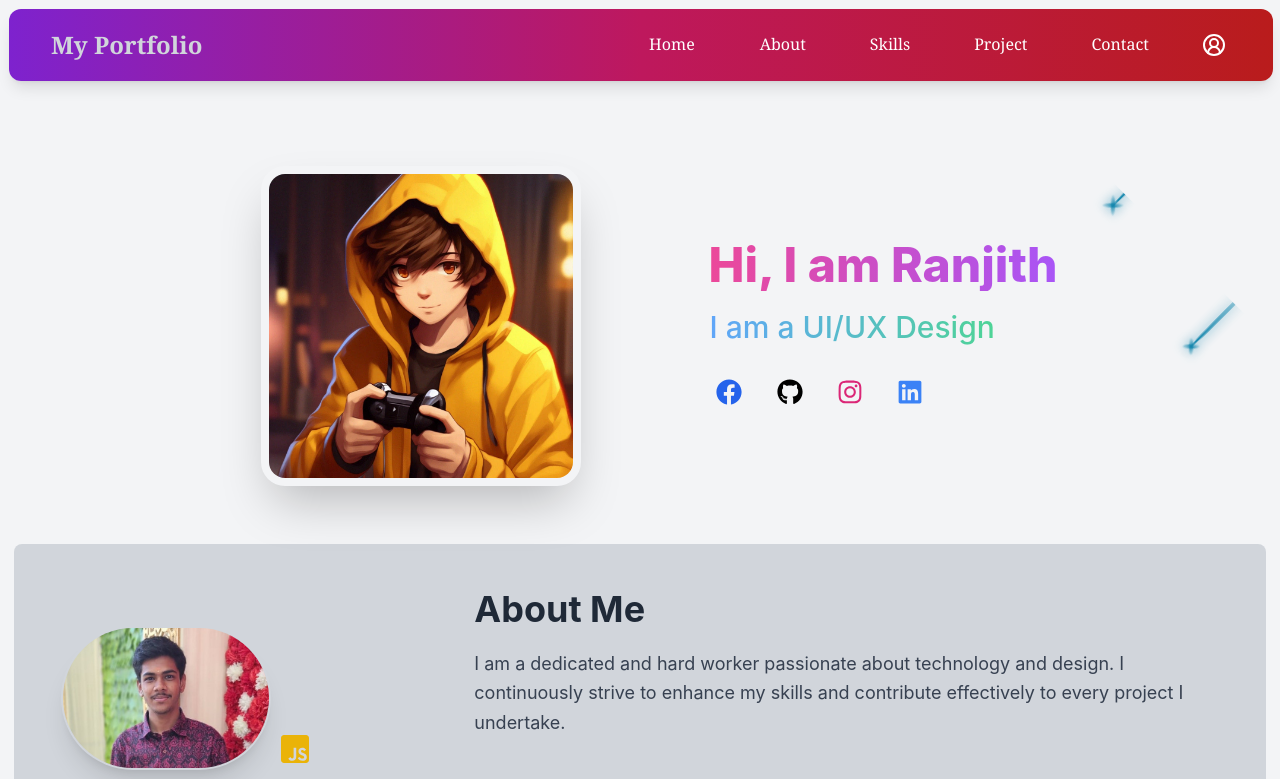
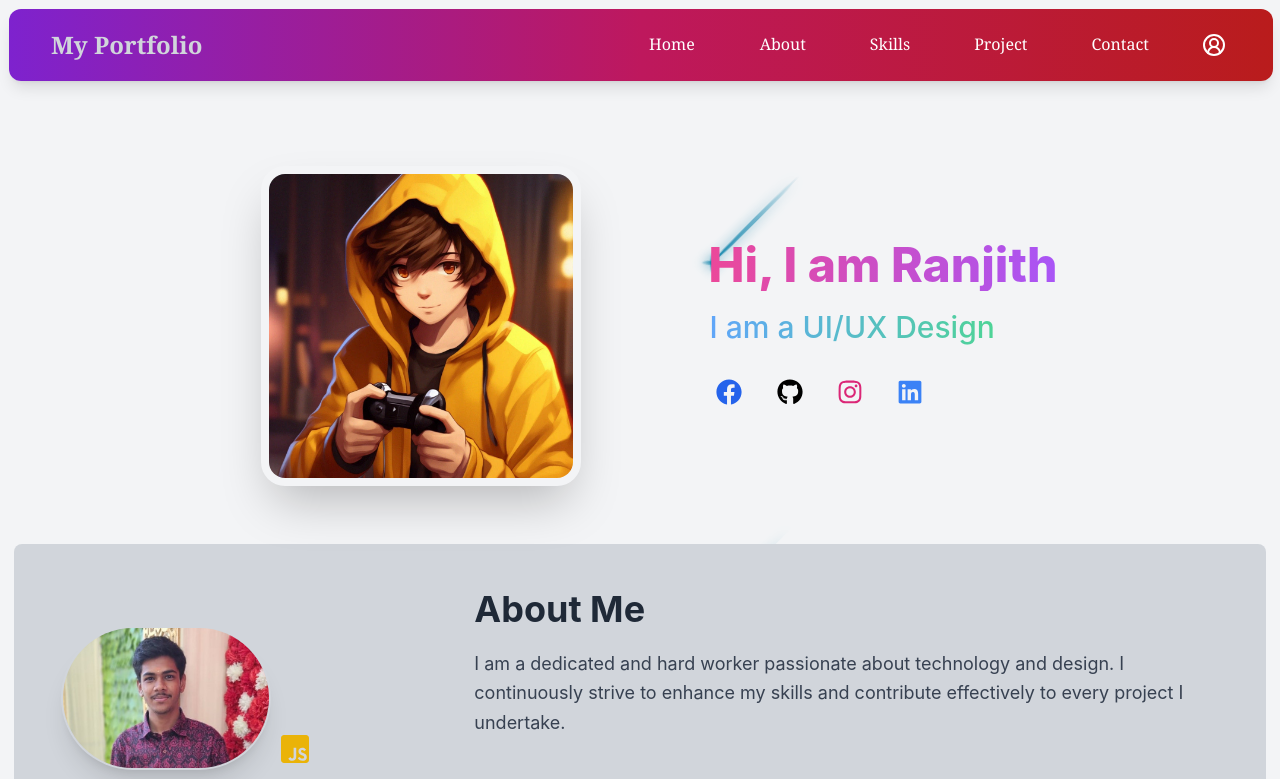
Before and after one commit to ranjiths-17904/React, a React (Vite) app in the folder sample/: page /Profile in a window 1280 px wide. Shown: the top 779 px of the page. Built offline with nearby package versions, Linux system fonts and the light colour scheme.

Commit message:
Animation updated

```diff
--- a/sample/src/assets/css/animation.scss
+++ b/sample/src/assets/css/animation.scss
@@ -14,7 +14,7 @@
 .profile-container {
   position: relative;
   width: 100%;
-  height: 100vh;
+  height: 100%;
   overflow: hidden;
 }
 
@@ -22,9 +22,9 @@
   position: absolute;
   top: 0;
   left: 0;
-  width: 90vw;
-  height: 90vh;
-  z-index: -10; // Ensures stars remain in the background
+  width: 80vw;
+  height: 70vh;
+  z-index: -10;
   overflow: hidden;
   pointer-events: none;
   transform: rotate(-45deg);
```
